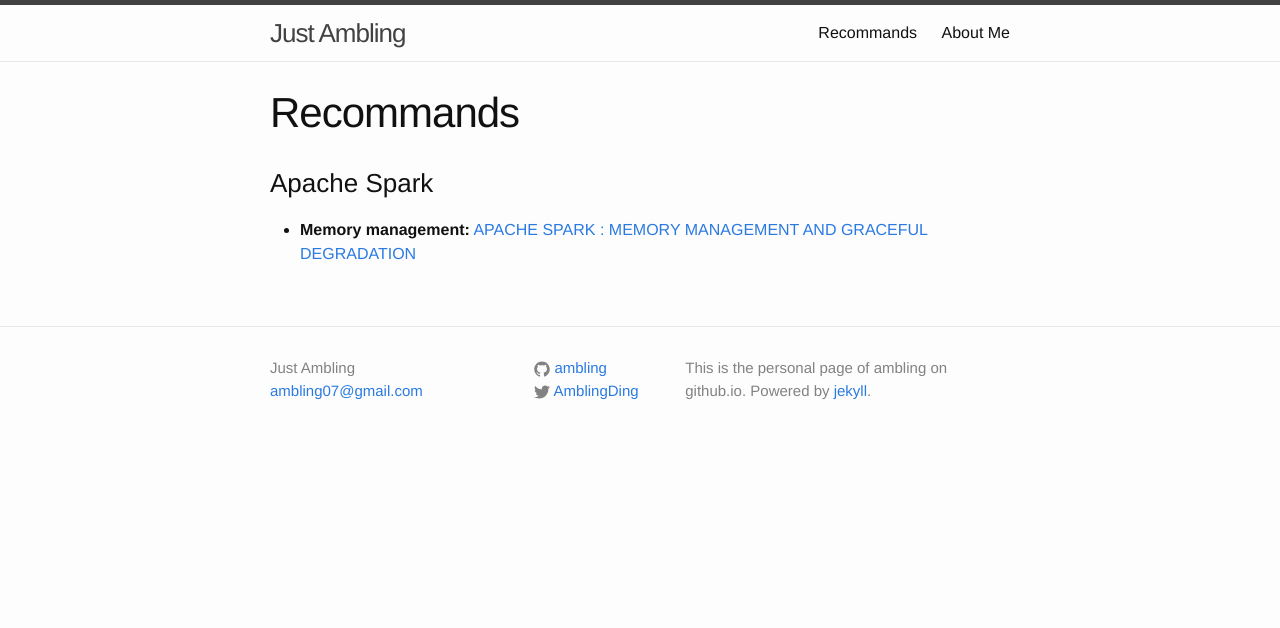
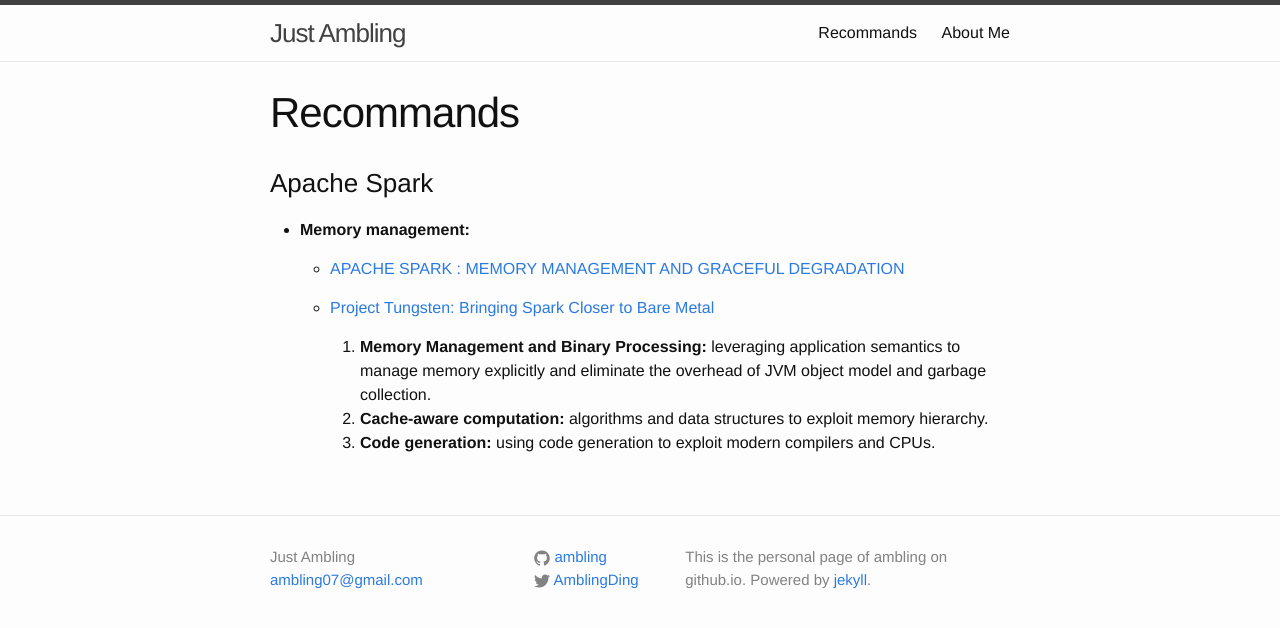
Before and after one commit to ambling/ambling.github.io, a Jekyll site: the page built from 00-recommands.md, in a window 1280 px wide. Shown: the top 628 px of the page. Built offline with Jekyll 4.4.1, drawn with Linux system fonts in a browser that asks for light colours.

Commit message:
add recommand of Project Tungsten

```diff
--- a/00-recommands.md
+++ b/00-recommands.md
@@ -5,4 +5,11 @@ permalink: /recommands/
 ---
 
 ### Apache Spark
-- **Memory management:** [APACHE SPARK : MEMORY MANAGEMENT AND GRACEFUL DEGRADATION](https://ogirardot.wordpress.com/2014/12/11/apache-spark-memory-management-and-graceful-degradation/)
+- **Memory management:**
+
+	- [APACHE SPARK : MEMORY MANAGEMENT AND GRACEFUL DEGRADATION](https://ogirardot.wordpress.com/2014/12/11/apache-spark-memory-management-and-graceful-degradation/)
+
+	- [Project Tungsten: Bringing Spark Closer to Bare Metal](https://databricks.com/blog/2015/04/28/project-tungsten-bringing-spark-closer-to-bare-metal.html)
+		1. **Memory Management and Binary Processing:** leveraging application semantics to manage memory explicitly and eliminate the overhead of JVM object model and garbage collection.
+		2. **Cache-aware computation:** algorithms and data structures to exploit memory hierarchy.
+		3. **Code generation:** using code generation to exploit modern compilers and CPUs.
```
